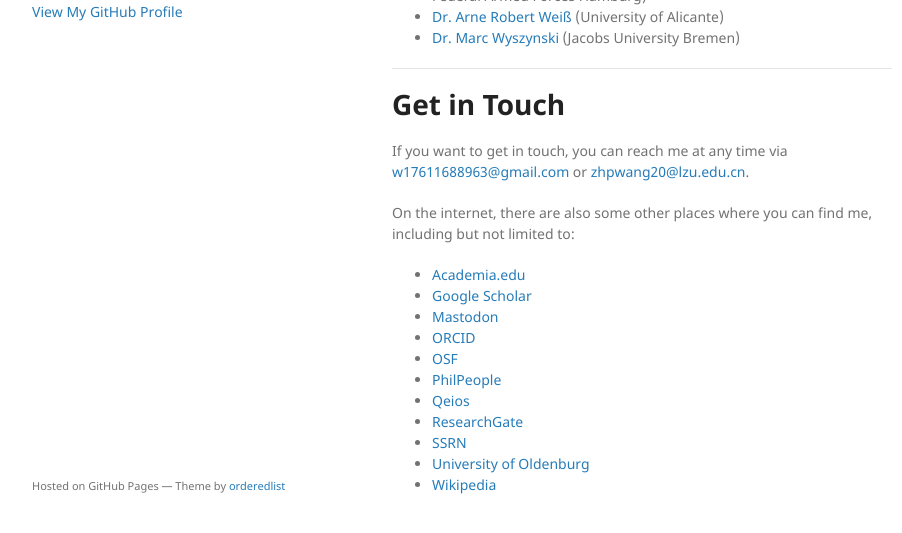
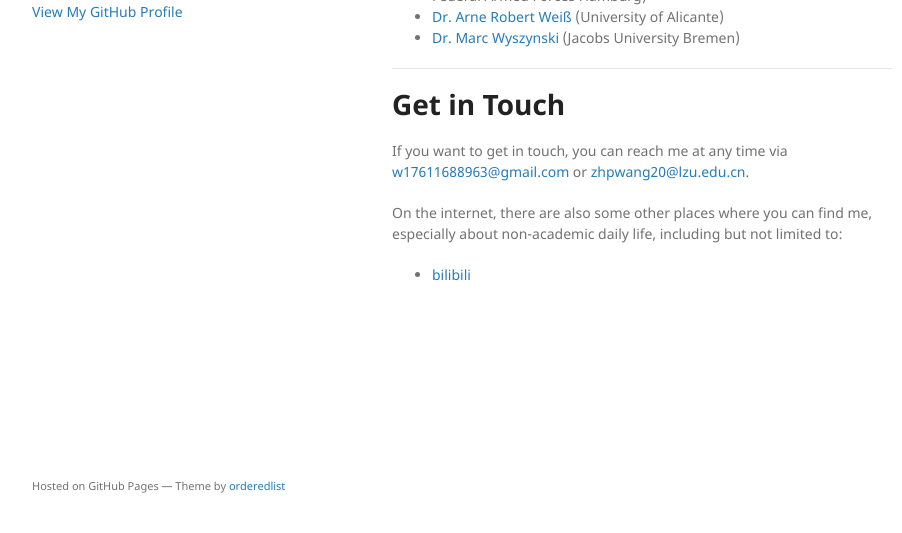
Before and after one commit to alephmembeth/alephmembeth.github.io, a Jekyll site: the page built from index.md, in a window 1280 px wide and 900 px high, scrolled down 1569 px, cut to the strip 335-868 px from the top of the window. Shown: the whole strip, without its empty margins (178-1080 px from the left). Built offline with Jekyll 4.4.1, drawn with Linux system fonts in a browser that asks for light colours; the repository's description, which GitHub fills in, is left out; our own code applies the rules of GitHub Pages for plain Markdown files.

Commit message:
Update index.md

```diff
--- a/index.md
+++ b/index.md
@@ -111,15 +111,5 @@
 
 If you want to get in touch, you can reach me at any time via <w17611688963@gmail.com> or <zhpwang20@lzu.edu.cn>.
 
-On the internet, there are also some other places where you can find me, including but not limited to:
-+ [Academia.edu](https://uni-oldenburg.academia.edu/alexandermaxbauer)
-+ [Google Scholar](https://scholar.google.de/citations?user=EFeokZUAAAAJ)
-+ [Mastodon](https://ohai.social/@alephmembeth)
-+ [ORCID](https://orcid.org/0000-0003-0923-6864)
-+ [OSF](https://osf.io/e7hpd/)
-+ [PhilPeople](https://philpeople.org/profiles/alexander-max-bauer)
-+ [Qeios](https://www.qeios.com/profile/19483)
-+ [ResearchGate](https://www.researchgate.net/profile/Alexander-Bauer-2)
-+ [SSRN](https://papers.ssrn.com/sol3/cf_dev/AbsByAuth.cfm?per_id=5771974)
-+ [University of Oldenburg](https://uol.de/philosophie/alexander-max-bauer)
-+ [Wikipedia](https://de.wikipedia.org/wiki/Benutzer:Alephmembeth)
+On the internet, there are also some other places where you can find me, especially about non-academic daily life, including but not limited to:
++ [bilibili]([https://uni-oldenburg.academia.edu/alexandermaxbauer](https://space.bilibili.com/15823831?spm_id_from=333.1007.0.0))
```
